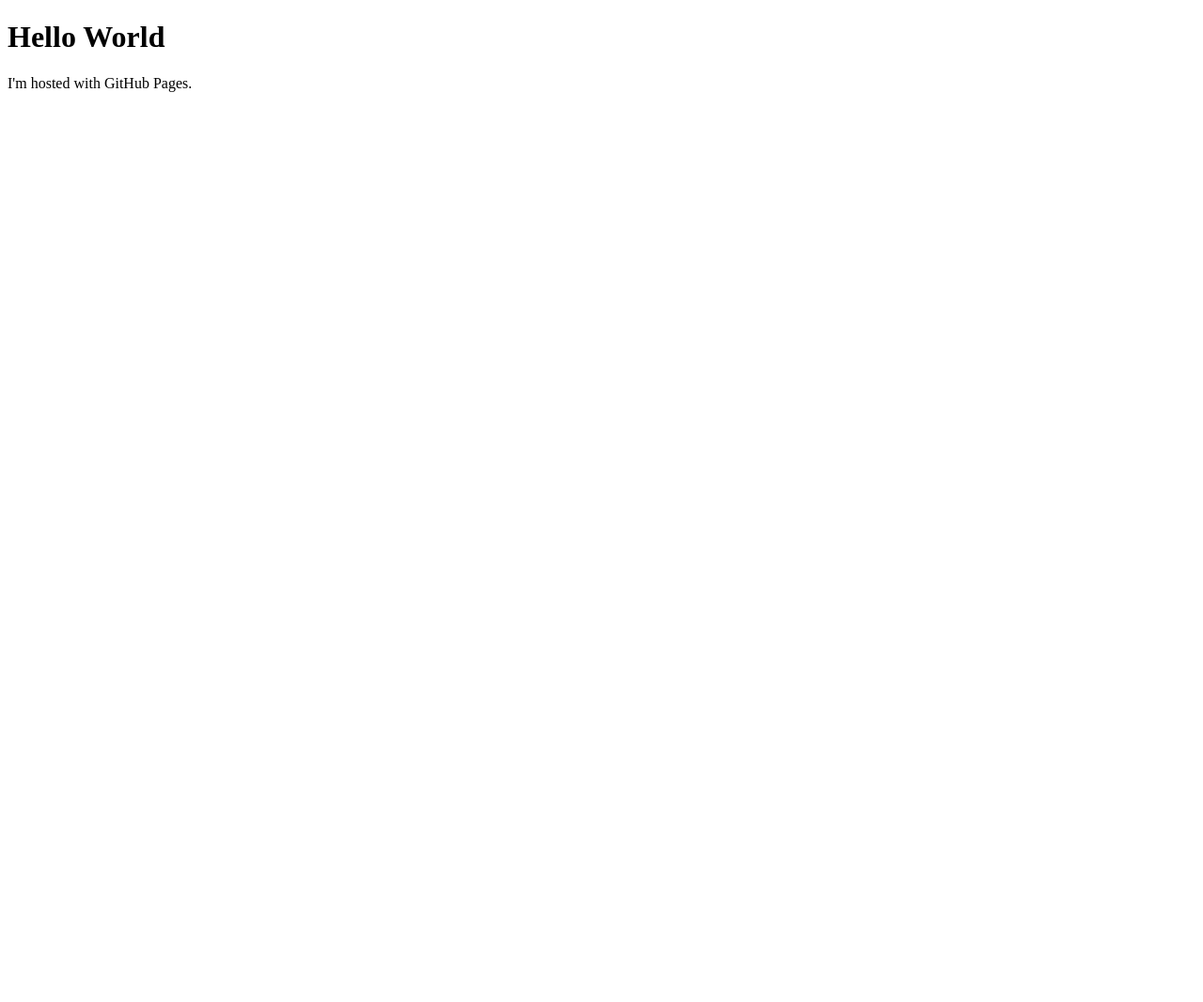
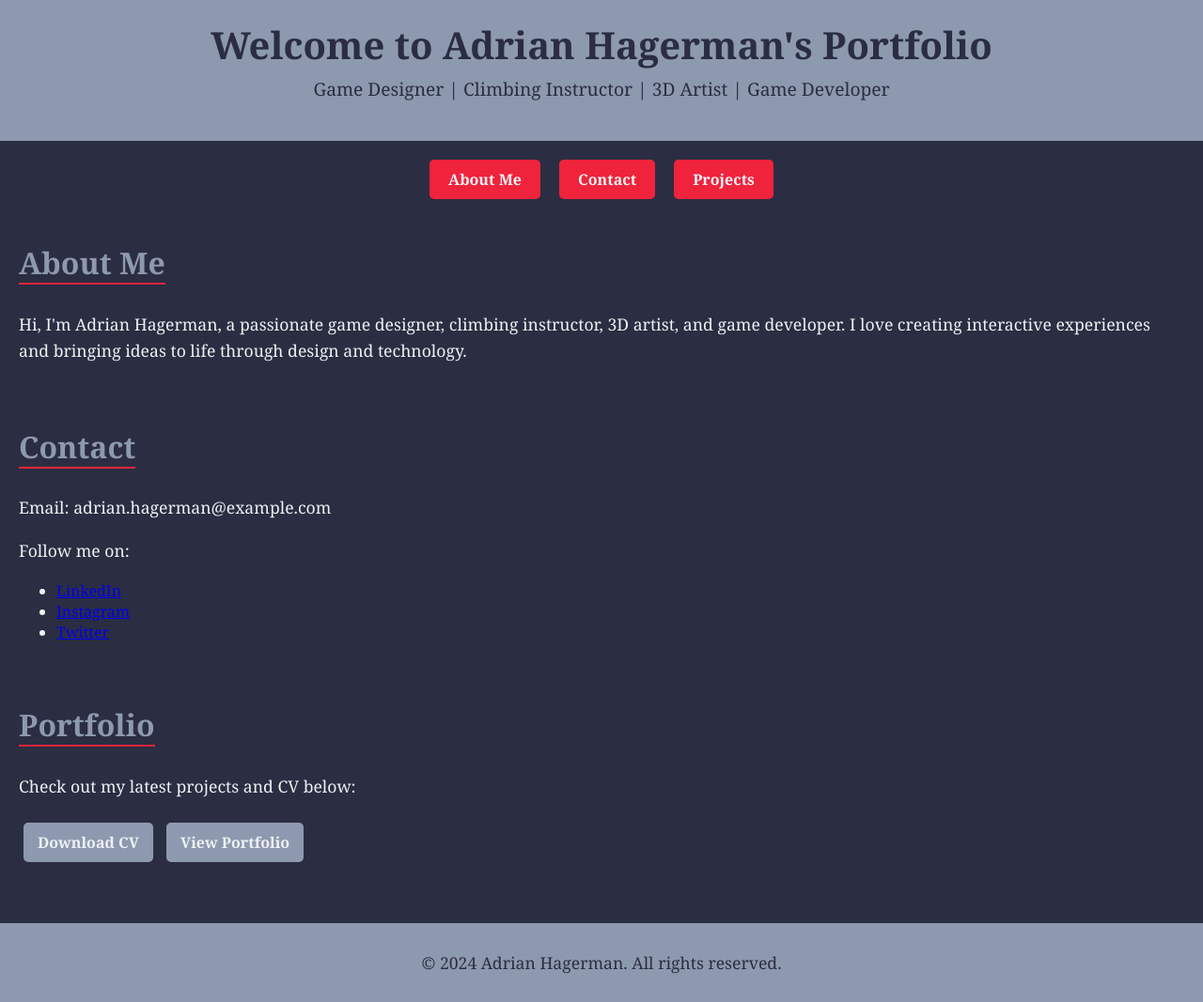
Before and after one commit to RudeAd/RudeAd.github.io, a plain HTML site: page index.html in a window 1280 px wide. Shown: the whole page at 94% size. Before the commit the page ends 800 px from the top, so only its background shows below. Drawn offline with Linux system fonts and the light colour scheme.

Commit message:
Update index.html

```diff
--- a/index.html
+++ b/index.html
@@ -1,7 +1,129 @@
 <!DOCTYPE html>
 <html>
+    <head>
+        <meta charset="UTF-8">
+        <meta name="viewport" content="width=device-width, initial-scale=1.0">
+        <title>Adrian Hagerman - Portfolio</title>
+        <style>
+            body {
+                font-family: 'Georgia', serif;
+                background-color: #2b2d42;
+                color: #edf2f4;
+                margin: 0;
+                padding: 0;
+            }
+            header {
+                background-color: #8d99ae;
+                color: #2b2d42;
+                padding: 20px;
+                text-align: center;
+            }
+            header h1 {
+                margin: 0;
+                font-size: 2.5rem;
+            }
+            header p {
+                font-size: 1.2rem;
+                margin-top: 5px;
+            }
+            nav {
+                display: flex;
+                justify-content: center;
+                margin-top: 20px;
+            }
+            nav a {
+                text-decoration: none;
+                color: #edf2f4;
+                background-color: #ef233c;
+                padding: 10px 20px;
+                margin: 0 10px;
+                border-radius: 5px;
+                font-weight: bold;
+            }
+            nav a:hover {
+                background-color: #d90429;
+            }
+            main {
+                padding: 20px;
+            }
+            section {
+                margin-bottom: 40px;
+            }
+            h2 {
+                color: #8d99ae;
+                font-size: 2rem;
+                border-bottom: 2px solid #ef233c;
+                display: inline-block;
+                margin-bottom: 10px;
+            }
+            p {
+                line-height: 1.6;
+                font-size: 1.1rem;
+            }
+            .buttons {
+                margin-top: 20px;
+            }
+            .buttons a {
+                display: inline-block;
+                text-decoration: none;
+                color: #edf2f4;
+                background-color: #8d99ae;
+                padding: 10px 15px;
+                margin: 5px;
+                border-radius: 5px;
+                font-weight: bold;
+            }
+            .buttons a:hover {
+                background-color: #6c757d;
+            }
+            footer {
+                text-align: center;
+                padding: 10px;
+                background-color: #8d99ae;
+                color: #2b2d42;
+            }
+        </style>
+    </head>
     <body>
-        <h1>Hello World</h1>
-        <p>I'm hosted with GitHub Pages.</p>
+        <header>
+            <h1>Welcome to Adrian Hagerman's Portfolio</h1>
+            <p>Game Designer | Climbing Instructor | 3D Artist | Game Developer</p>
+        </header>
+        <nav>
+            <a href="#about">About Me</a>
+            <a href="#contact">Contact</a>
+            <a href="#projects">Projects</a>
+        </nav>
+        <main>
+            <section id="about">
+                <h2>About Me</h2>
+                <p>
+                    Hi, I'm Adrian Hagerman, a passionate game designer, climbing instructor,
+                    3D artist, and game developer. I love creating interactive experiences
+                    and bringing ideas to life through design and technology.
+                </p>
+            </section>
+            <section id="contact">
+                <h2>Contact</h2>
+                <p>Email: adrian.hagerman@example.com</p>
+                <p>Follow me on:</p>
+                <ul>
+                    <li><a href="https://linkedin.com" target="_blank">LinkedIn</a></li>
+                    <li><a href="https://instagram.com" target="_blank">Instagram</a></li>
+                    <li><a href="https://twitter.com" target="_blank">Twitter</a></li>
+                </ul>
+            </section>
+            <section id="projects">
+                <h2>Portfolio</h2>
+                <p>Check out my latest projects and CV below:</p>
+                <div class="buttons">
+                    <a href="cv.pdf" download>Download CV</a>
+                    <a href="portfolio.html" target="_blank">View Portfolio</a>
+                </div>
+            </section>
+        </main>
+        <footer>
+            <p>&copy; 2024 Adrian Hagerman. All rights reserved.</p>
+        </footer>
     </body>
 </html>
```
